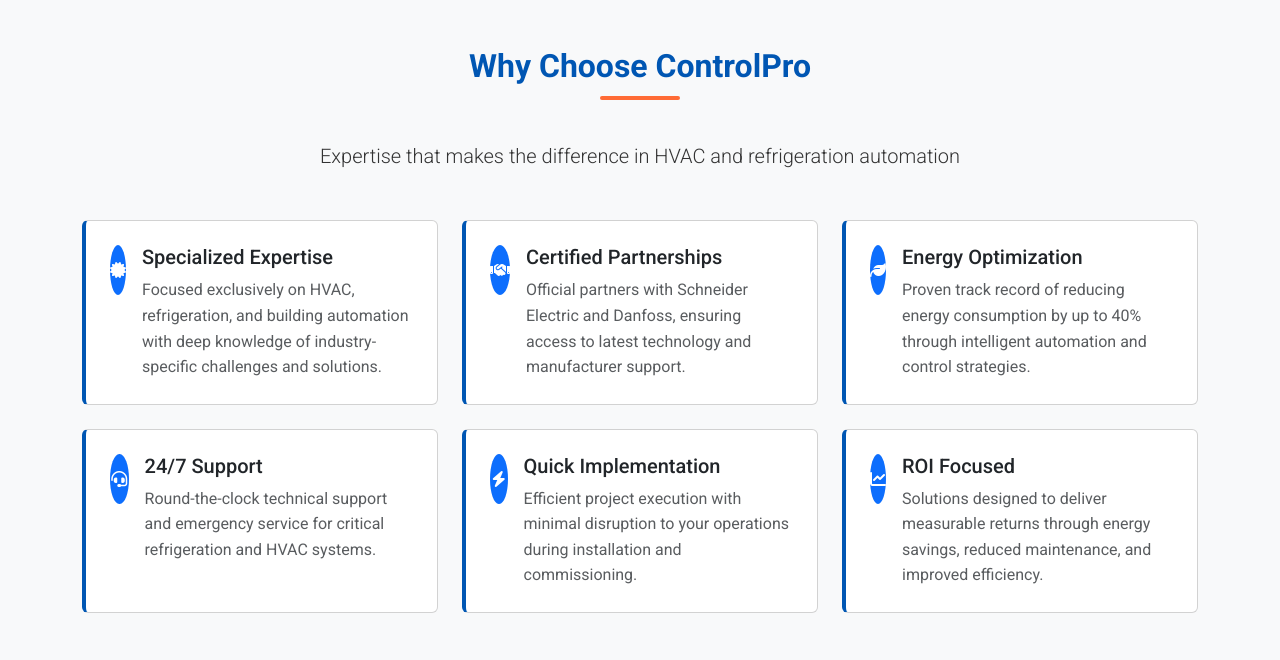
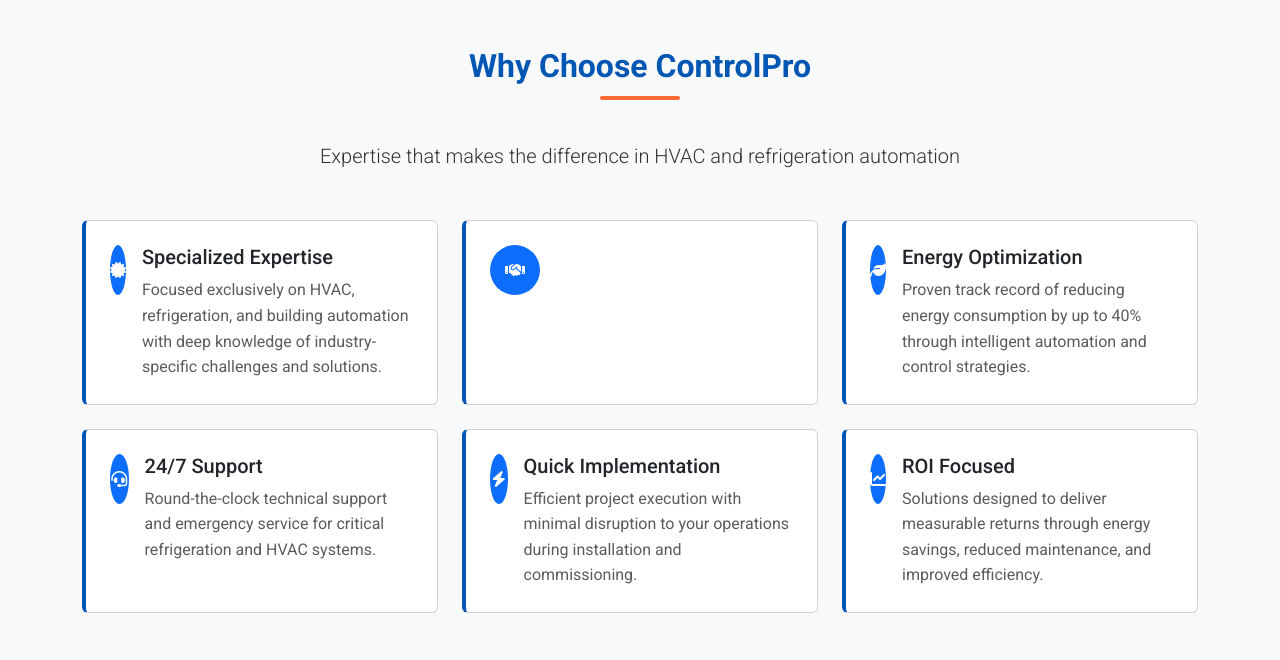
Before and after one commit to meher-labidi/companywebsite, a Django app: page /about/ in a window 1280 px wide. Shown: the part 1981-2641 px from the top of the page. Run offline with Django 5.2, Linux system fonts and the light colour scheme.

Commit message:
update html pages 5

```diff
--- a/companywebsite/templates/companywebsite/about.html
+++ b/companywebsite/templates/companywebsite/about.html
@@ -397,13 +397,6 @@
                                  style="width: 50px; height: 50px;">
                                 <i class="fas fa-handshake"></i>
                             </div>
-                            <div>
-                                <h5 class="mb-2">Certified Partnerships</h5>
-                                <p class="text-muted mb-0">
-                                    Official partners with Schneider Electric and Danfoss,
-                                    ensuring access to latest technology and manufacturer support.
-                                </p>
-                            </div>
                         </div>
                     </div>
                 </div>
```
